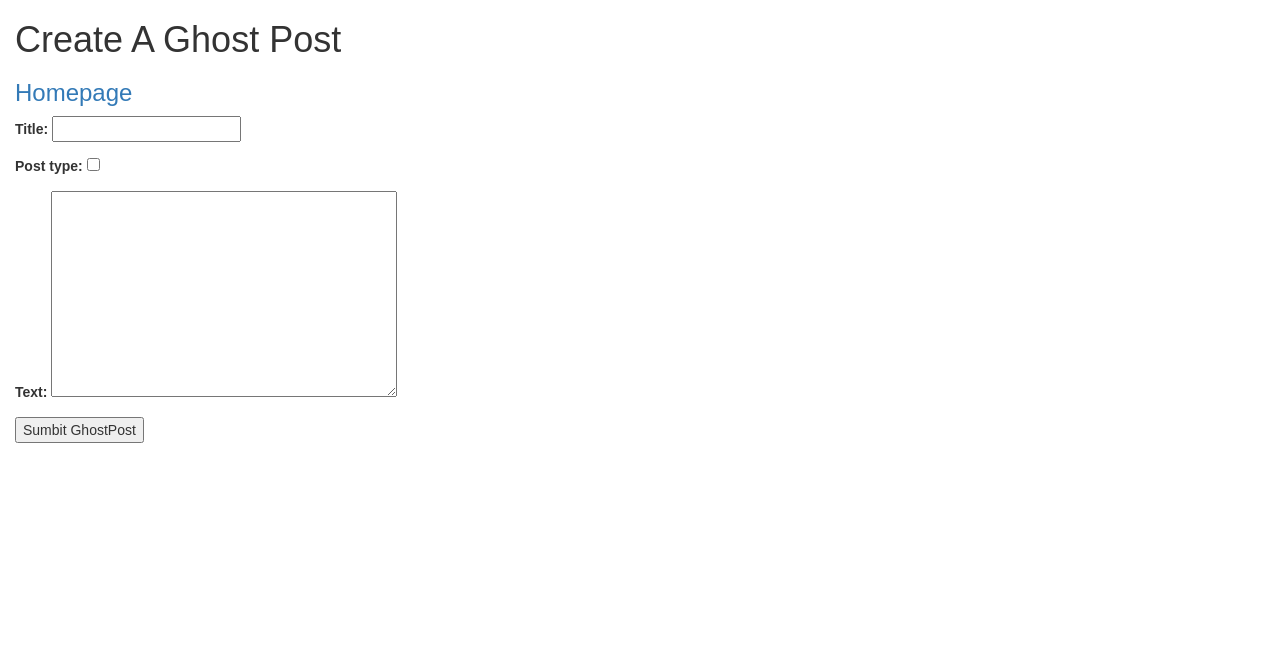
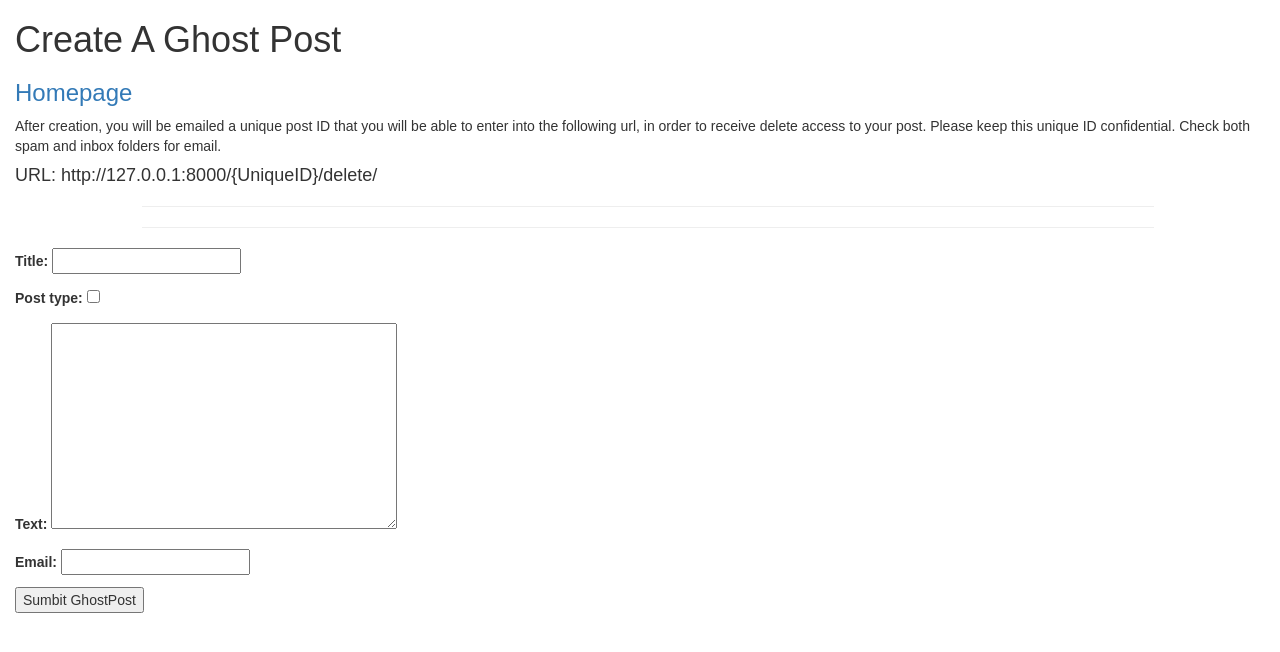
Before and after one commit to pbuzzo/ghostpost, a Django app: page /addpost/ in a window 1280 px wide. Shown: the top 652 px of the page. Run offline with Django 3.2, Linux system fonts and the light colour scheme; some libraries are stand-ins or nearby versions.

Commit message:
Working email repsonse system, removed ID from being displayed in post, fixed form page

```diff
--- a/myapp/forms.py
+++ b/myapp/forms.py
@@ -5,3 +5,4 @@ class PostForm(forms.Form):
     title = forms.CharField(max_length=30)
     post_type = forms.BooleanField(required=False)
     text = forms.CharField(widget=forms.Textarea)
+    email = forms.CharField(max_length=40)
--- a/myapp/models.py
+++ b/myapp/models.py
@@ -13,7 +13,6 @@ class PostInput(models.Model):
     post_key = models.CharField(
         max_length=6,
         blank=True,
-        unique=True,
         default=get_random_string(6).lower(),
         editable=False
     )
--- a/myapp/templates/add_form.html
+++ b/myapp/templates/add_form.html
@@ -7,6 +7,9 @@
 
 <h1>Create A Ghost Post</h1>
 <h3><a href="{% url 'homepage' %}">Homepage</a></h3>
+<p>After creation, you will be emailed a unique post ID that you will be able to enter into the following url, in order to receive delete access to your post. Please keep this unique ID confidential. Check both spam and inbox folders for email. </p>
+<h4>URL: http://127.0.0.1:8000/{UniqueID}/delete/</h4>
+<HR><HR>
 
 <form action="" method="post">
     {% csrf_token %}
--- a/myapp/templates/index.html
+++ b/myapp/templates/index.html
@@ -8,12 +8,12 @@
 </head>
 
 <html>
-    <!-- {% if messages %}
+    {% if messages %}
     <ul class="messages">
         {% for message in messages %}
         <li{% if message.tags %} class="{{ message.tags }}"{% endif %}>{{ message }}</li>
         {% endfor %}
-    </ul> -->
+    </ul>
     {% endif %}
     <h1>GhostPost</h1>
     <h3><a href="{% url 'add post' %}">Create A New Ghost Post</a></h3>
@@ -52,7 +52,6 @@
                     {% endif %}
                     <p>{{ item.text }}</p>
                     <p>Date: {{ item.date }}</p>
-                    <p>{{ item.post_key }}</p>
                     {% if item.post_type %}
                         <p>Boast</p>
                     {% elif not item.post_type %}
--- a/myapp/views.py
+++ b/myapp/views.py
@@ -3,6 +3,8 @@ from myapp.models import PostInput
 from myapp.forms import PostForm
 from django.contrib import messages
 import webbrowser as wb
+from django.core.mail import send_mail
+from django.conf import settings
 
 
 def index(request):
@@ -24,14 +26,22 @@ def addpost(request):
         form = PostForm(request.POST)
         if form.is_valid():
             data = form.cleaned_data
+            title = data['title']
             PostInput.objects.create(
                 title=data['title'],
                 text=data['text'],
-                post_type=data['post_type'],
+                post_type=data['post_type']
             )
-            messages.success(
-                request,
-                'Your password has been changed successfully!'
+            usr_email = data['email']
+            unique_id = PostInput.objects.get(title=title)
+            message = f'Your password has been changed successfully! Your new delete ID for your post "{title}" is {unique_id.post_key}. Enter it into the following GhostPost URL to access your post-deletion page. Thanks for posting!'
+            # http://sayhelloworld.co/build-a-simple-django-contact-form-that-sends-emails/
+            send_mail(
+                'Contact Form',
+                message,
+                settings.EMAIL_HOST_USER,
+                [usr_email],
+                fail_silently=False
             )
             return HttpResponseRedirect(reverse("homepage"))
     form = PostForm()
```
Also changed, not shown: ghostpost/settings.py (+16 -0 lines), README.md, myapp/migrations/0010_auto_20200517_1654.py (added), myapp/migrations/0011_auto_20200517_1702.py (added), myapp/migrations/0012_auto_20200517_1704.py (added), myapp/migrations/0013_auto_20200517_1727.py (added), myapp/migrations/0014_auto_20200517_1729.py (added), myapp/migrations/0015_auto_20200517_1734.py (added), myapp/migrations/0016_auto_20200517_1735.py (added), myapp/migrations/0017_auto_20200517_1739.py (added).
